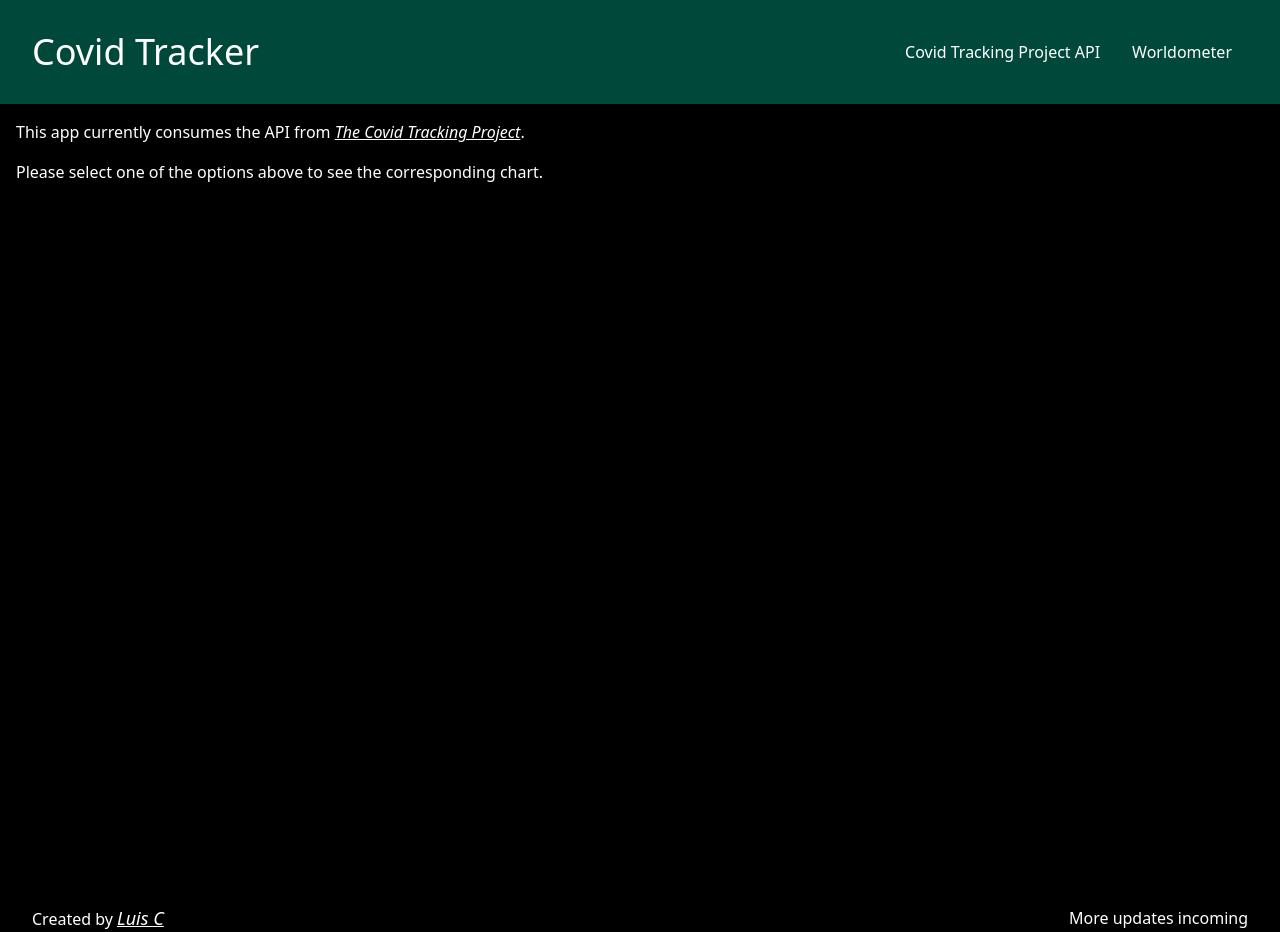
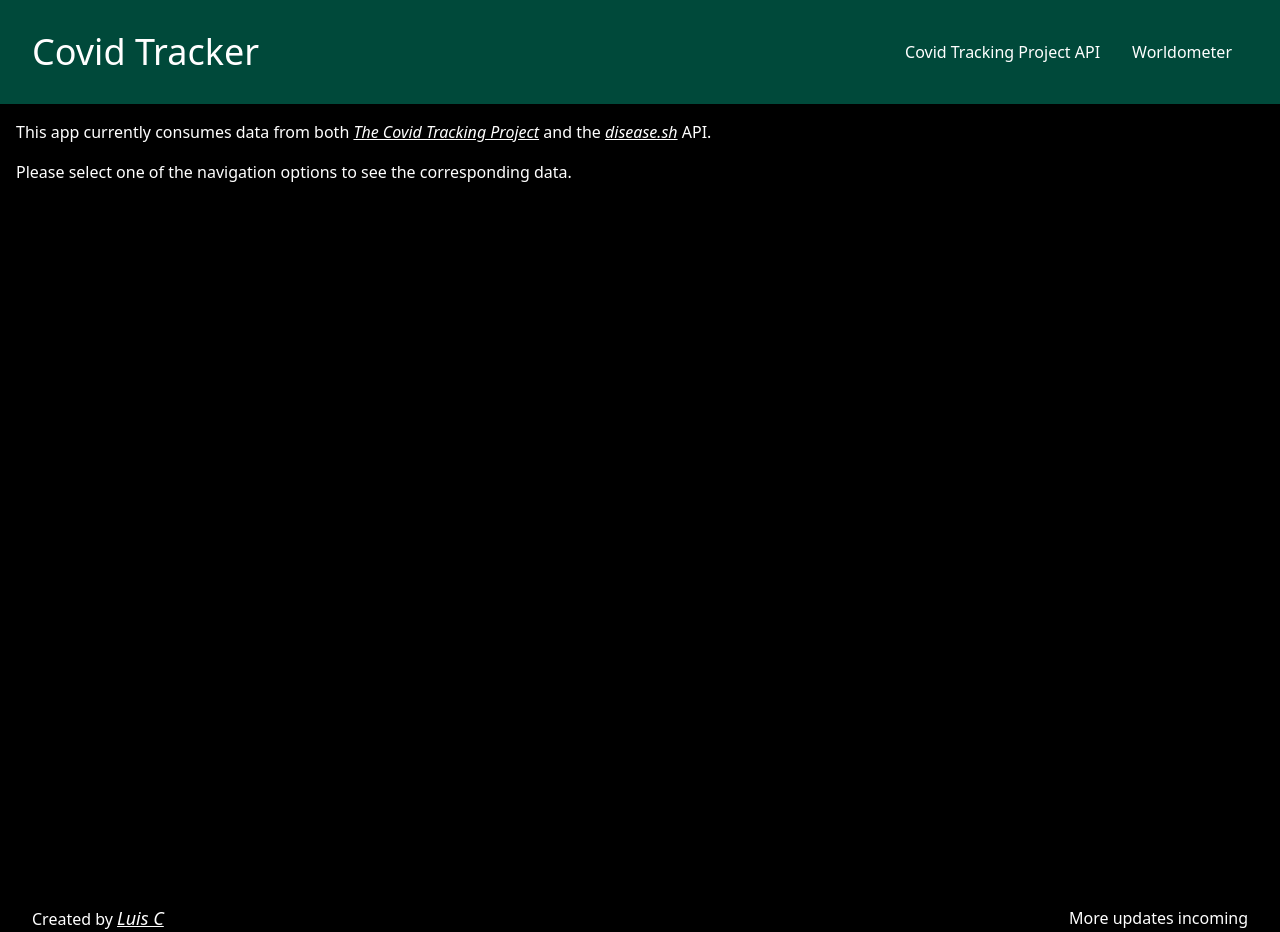
Before and after one commit to Blazekla/covid-tracker, a React (Create React App) app: page / in a window 1280 px wide. Built offline with nearby package versions, Linux system fonts and the light colour scheme.

Commit message:
updated the intro component to reflect the new api used

```diff
--- a/src/components/intro.js
+++ b/src/components/intro.js
@@ -4,19 +4,32 @@ function Intro() {
   return (
     <div className="container mx-auto px-2 sm:px-4">
       <div className="text-white">
-        This app currently consumes the API from{" "}
+        This app currently consumes data from both{" "}
+        <span>
           <a
             href="https://covidtracking.com/"
-          aria-label="Go to API Source"
+            aria-label="Go to covid traking project api source"
             className="text-white italic underline"
           >
             The Covid Tracking Project
           </a>
-        .
+        </span>{" "}
+        and the{" "}
+        <span>
+          <a
+            href="https://disease.sh/"
+            aria-label="Go to disease.sh api Source"
+            className="text-white italic underline"
+          >
+            disease.sh
+          </a>
+        </span>{" "}
+        API.
       </div>
       <div className="pt-4">
         <p className="text-white">
-          Please select one of the options above to see the corresponding chart.
+          Please select one of the navigation options to see the corresponding
+          data.
         </p>
       </div>
     </div>
```
Lines whose indentation alone changed are shown as unchanged.
